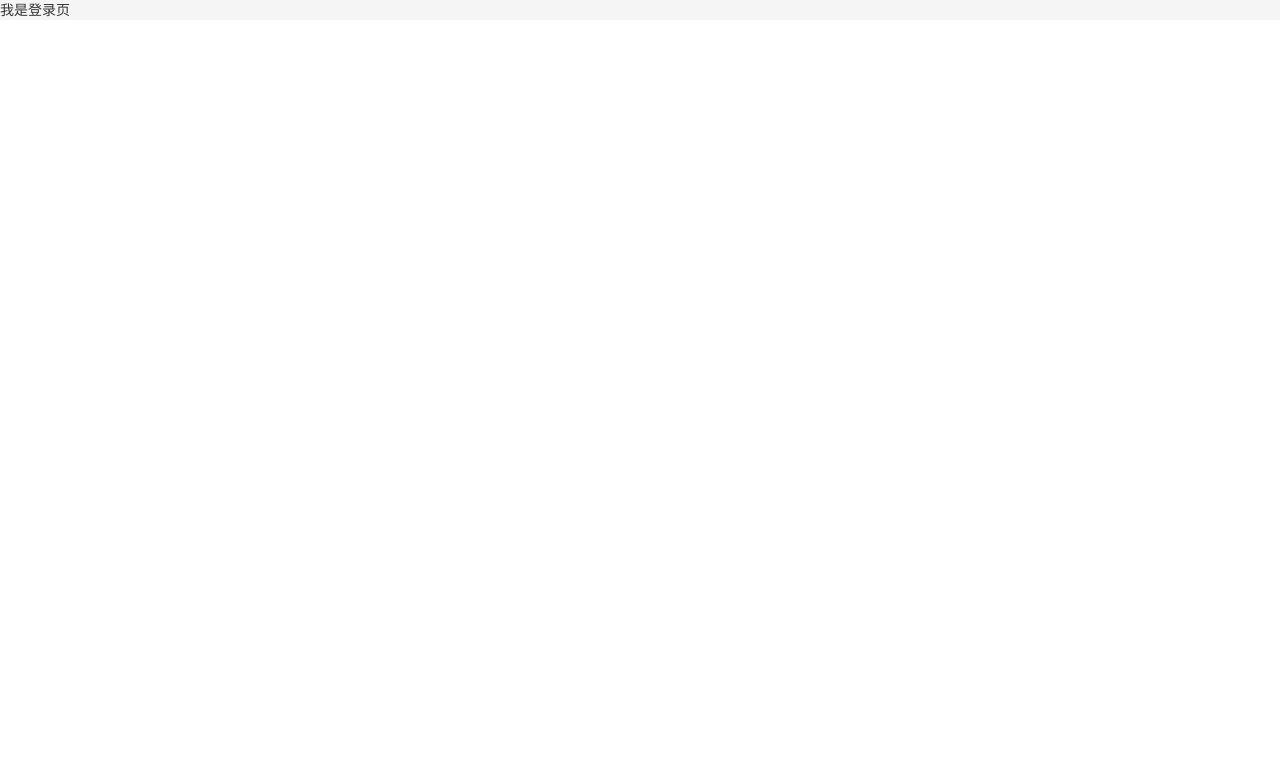
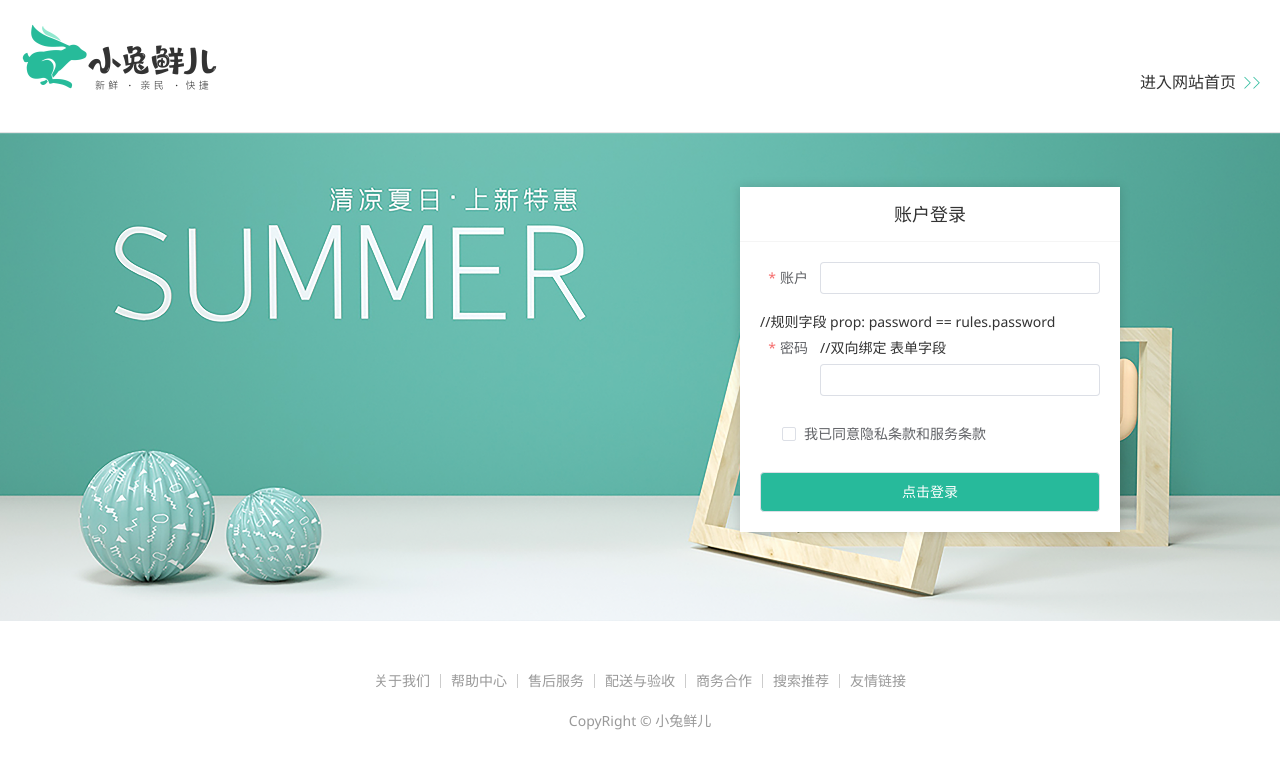
Before and after one commit to HtLimite/Vue, a Vue app: page /login in a window 1280 px wide. Shown: the top 768 px of the page. Built offline with nearby package versions, Linux system fonts and the light colour scheme.

Commit message:
表单校验

```diff
--- a/components.d.ts
+++ b/components.d.ts
@@ -13,6 +13,10 @@
     ElButton: typeof import('element-plus/es')['ElButton']
     ElCarousel: typeof import('element-plus/es')['ElCarousel']
     ElCarouselItem: typeof import('element-plus/es')['ElCarouselItem']
+    ElCheckbox: typeof import('element-plus/es')['ElCheckbox']
+    ElForm: typeof import('element-plus/es')['ElForm']
+    ElFormItem: typeof import('element-plus/es')['ElFormItem']
+    ElInput: typeof import('element-plus/es')['ElInput']
     ElPopconfirm: typeof import('element-plus/es')['ElPopconfirm']
     ElTabPane: typeof import('element-plus/es')['ElTabPane']
     ElTabs: typeof import('element-plus/es')['ElTabs']
--- a/src/views/Layout/components/LayoutNav.vue
+++ b/src/views/Layout/components/LayoutNav.vue
@@ -6,7 +6,7 @@
   <nav class="app-topnav">
     <div class="container">
       <ul>
-        <template v-if="true">
+        <template v-if="false">
           <li><a href="javascript:;"><i class="iconfont icon-user"></i>周杰伦</a></li>
           <li>
             <el-popconfirm title="确认退出吗?" confirm-button-text="确认" cancel-button-text="取消">
@@ -19,7 +19,7 @@
           <li><a href="javascript:;">会员中心</a></li>
         </template>
         <template v-else>
-          <li><a href="javascript:;">请先登录</a></li>
+          <li><a href="javascript:;" @click="$router.push('/login')">请先登录</a></li>
           <li><a href="javascript:;">帮助中心</a></li>
           <li><a href="javascript:;">关于我们</a></li>
         </template>
--- a/src/views/Login/index.vue
+++ b/src/views/Login/index.vue
@@ -1,13 +1,312 @@
+<script setup>
+import { ref } from 'vue'
+
+//表单校验
+// 1.准备表单对象
+const form = ref({
+  account: '',
+  password: ''
+})
+// 2.准备规则对象
+const rules = ref({
+  account: [
+    // blur 失焦时触发
+    { required: true, message: '用户名不能为空', trigger: 'blur' }
+  ],
+  password: [
+    { required: true, message:'密码不能为空', trigger: 'blur' },
+    { min: 6, max: 14, message: '密码不规范',trigger: 'blur' },
+  ]
+})
+// 3.
+
+</script>
+
+
 <template>
-<div>我是登录页</div>
+  <div>
+    <header class="login-header">
+      <div class="container m-top-20">
+        <h1 class="logo">
+          <RouterLink to="/">小兔鲜</RouterLink>
+        </h1>
+        <RouterLink class="entry" to="/">
+          进入网站首页
+          <i class="iconfont icon-angle-right"></i>
+          <i class="iconfont icon-angle-right"></i>
+        </RouterLink>
+      </div>
+    </header>
+    <section class="login-section">
+      <div class="wrapper">
+        <nav>
+          <a href="javascript:;">账户登录</a>
+        </nav>
+        <div class="account-box">
+          <div class="form">
+            <el-form :model="form" :rules="rules" label-position="right" label-width="60px"
+                     status-icon>
+              <el-form-item prop="account" label="账户">
+                <el-input v-model="form.account" />
+              </el-form-item>
+              //规则字段 prop: password == rules.password
+              <el-form-item prop="password" label="密码">
+                //双向绑定 表单字段
+                <el-input v-model="form.password" />
+              </el-form-item>
+              <el-form-item label-width="22px">
+                <el-checkbox size="large">
+                  我已同意隐私条款和服务条款
+                </el-checkbox>
+              </el-form-item>
+              <el-button size="large" class="subBtn">点击登录</el-button>
+            </el-form>
+          </div>
+        </div>
+      </div>
+    </section>
+
+    <footer class="login-footer">
+      <div class="container">
+        <p>
+          <a href="javascript:;">关于我们</a>
+          <a href="javascript:;">帮助中心</a>
+          <a href="javascript:;">售后服务</a>
+          <a href="javascript:;">配送与验收</a>
+          <a href="javascript:;">商务合作</a>
+          <a href="javascript:;">搜索推荐</a>
+          <a href="javascript:;">友情链接</a>
+        </p>
+        <p>CopyRight &copy; 小兔鲜儿</p>
+      </div>
+    </footer>
+  </div>
 </template>
 
-<script>
-export default {
-  name: "index"
+<style scoped lang='scss'>
+.login-header {
+  background: #fff;
+  border-bottom: 1px solid #e4e4e4;
+
+  .container {
+    display: flex;
+    align-items: flex-end;
+    justify-content: space-between;
+  }
+
+  .logo {
+    width: 200px;
+
+    a {
+      display: block;
+      height: 132px;
+      width: 100%;
+      text-indent: -9999px;
+      background: url("@/assets/images/logo.png") no-repeat center 18px / contain;
+    }
+  }
+
+  .sub {
+    flex: 1;
+    font-size: 24px;
+    font-weight: normal;
+    margin-bottom: 38px;
+    margin-left: 20px;
+    color: #666;
+  }
+
+  .entry {
+    width: 120px;
+    margin-bottom: 38px;
+    font-size: 16px;
+
+    i {
+      font-size: 14px;
+      color: $xtxColor;
+      letter-spacing: -5px;
+    }
+  }
 }
-</script>
 
-<style scoped>
+.login-section {
+  background: url('@/assets/images/login-bg.png') no-repeat center / cover;
+  height: 488px;
+  position: relative;
 
+  .wrapper {
+    width: 380px;
+    background: #fff;
+    position: absolute;
+    left: 50%;
+    top: 54px;
+    transform: translate3d(100px, 0, 0);
+    box-shadow: 0 0 10px rgba(0, 0, 0, 0.15);
+
+    nav {
+      font-size: 14px;
+      height: 55px;
+      margin-bottom: 20px;
+      border-bottom: 1px solid #f5f5f5;
+      display: flex;
+      padding: 0 40px;
+      text-align: right;
+      align-items: center;
+
+      a {
+        flex: 1;
+        line-height: 1;
+        display: inline-block;
+        font-size: 18px;
+        position: relative;
+        text-align: center;
+      }
+    }
+  }
+}
+
+.login-footer {
+  padding: 30px 0 50px;
+  background: #fff;
+
+  p {
+    text-align: center;
+    color: #999;
+    padding-top: 20px;
+
+    a {
+      line-height: 1;
+      padding: 0 10px;
+      color: #999;
+      display: inline-block;
+
+      ~ a {
+        border-left: 1px solid #ccc;
+      }
+    }
+  }
+}
+
+.account-box {
+  .toggle {
+    padding: 15px 40px;
+    text-align: right;
+
+    a {
+      color: $xtxColor;
+
+      i {
+        font-size: 14px;
+      }
+    }
+  }
+
+  .form {
+    padding: 0 20px 20px 20px;
+
+    &-item {
+      margin-bottom: 28px;
+
+      .input {
+        position: relative;
+        height: 36px;
+
+        > i {
+          width: 34px;
+          height: 34px;
+          background: #cfcdcd;
+          color: #fff;
+          position: absolute;
+          left: 1px;
+          top: 1px;
+          text-align: center;
+          line-height: 34px;
+          font-size: 18px;
+        }
+
+        input {
+          padding-left: 44px;
+          border: 1px solid #cfcdcd;
+          height: 36px;
+          line-height: 36px;
+          width: 100%;
+
+          &.error {
+            border-color: $priceColor;
+          }
+
+          &.active,
+          &:focus {
+            border-color: $xtxColor;
+          }
+        }
+
+        .code {
+          position: absolute;
+          right: 1px;
+          top: 1px;
+          text-align: center;
+          line-height: 34px;
+          font-size: 14px;
+          background: #f5f5f5;
+          color: #666;
+          width: 90px;
+          height: 34px;
+          cursor: pointer;
+        }
+      }
+
+      > .error {
+        position: absolute;
+        font-size: 12px;
+        line-height: 28px;
+        color: $priceColor;
+
+        i {
+          font-size: 14px;
+          margin-right: 2px;
+        }
+      }
+    }
+
+    .agree {
+      a {
+        color: #069;
+      }
+    }
+
+    .btn {
+      display: block;
+      width: 100%;
+      height: 40px;
+      color: #fff;
+      text-align: center;
+      line-height: 40px;
+      background: $xtxColor;
+
+      &.disabled {
+        background: #cfcdcd;
+      }
+    }
+  }
+
+  .action {
+    padding: 20px 40px;
+    display: flex;
+    justify-content: space-between;
+    align-items: center;
+
+    .url {
+      a {
+        color: #999;
+        margin-left: 10px;
+      }
+    }
+  }
+}
+
+.subBtn {
+  background: $xtxColor;
+  width: 100%;
+  color: #fff;
+}
 </style>
```
